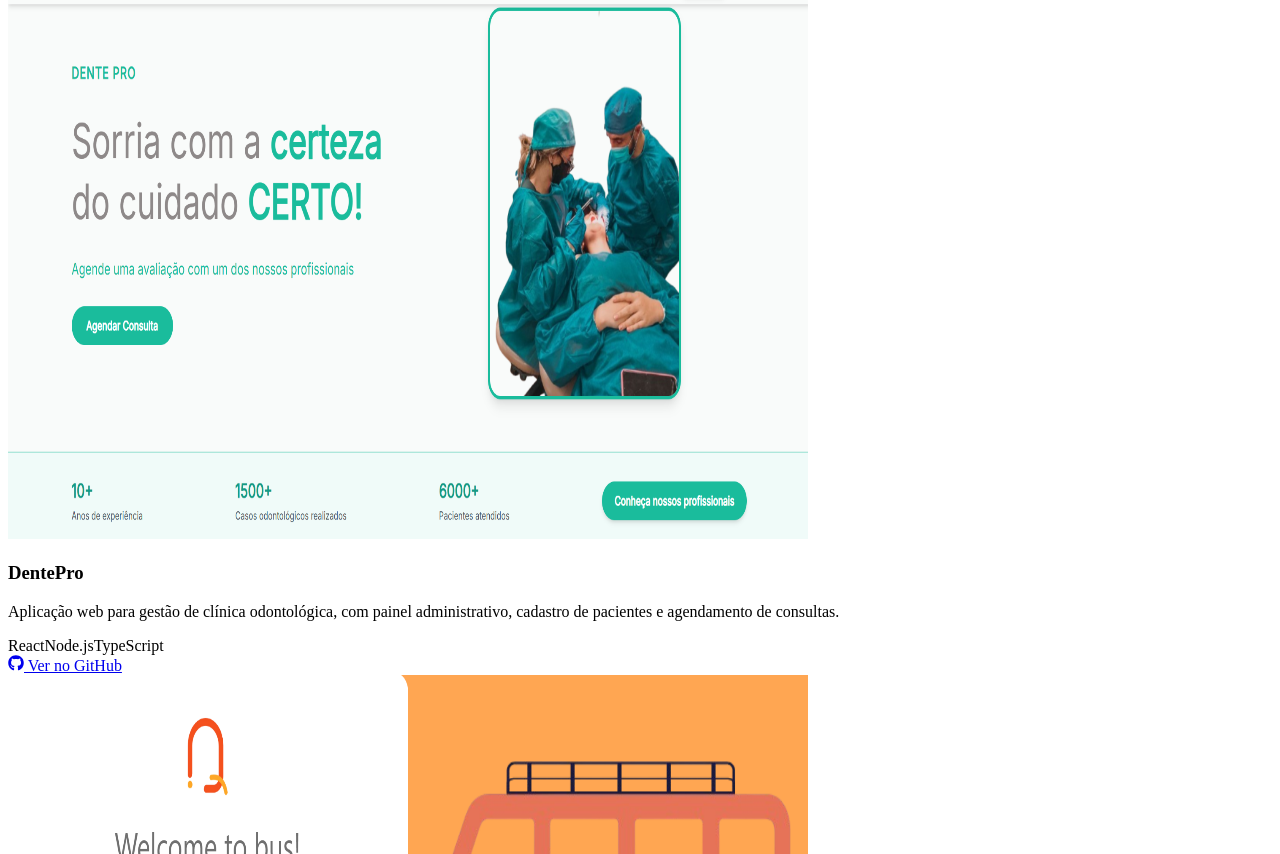
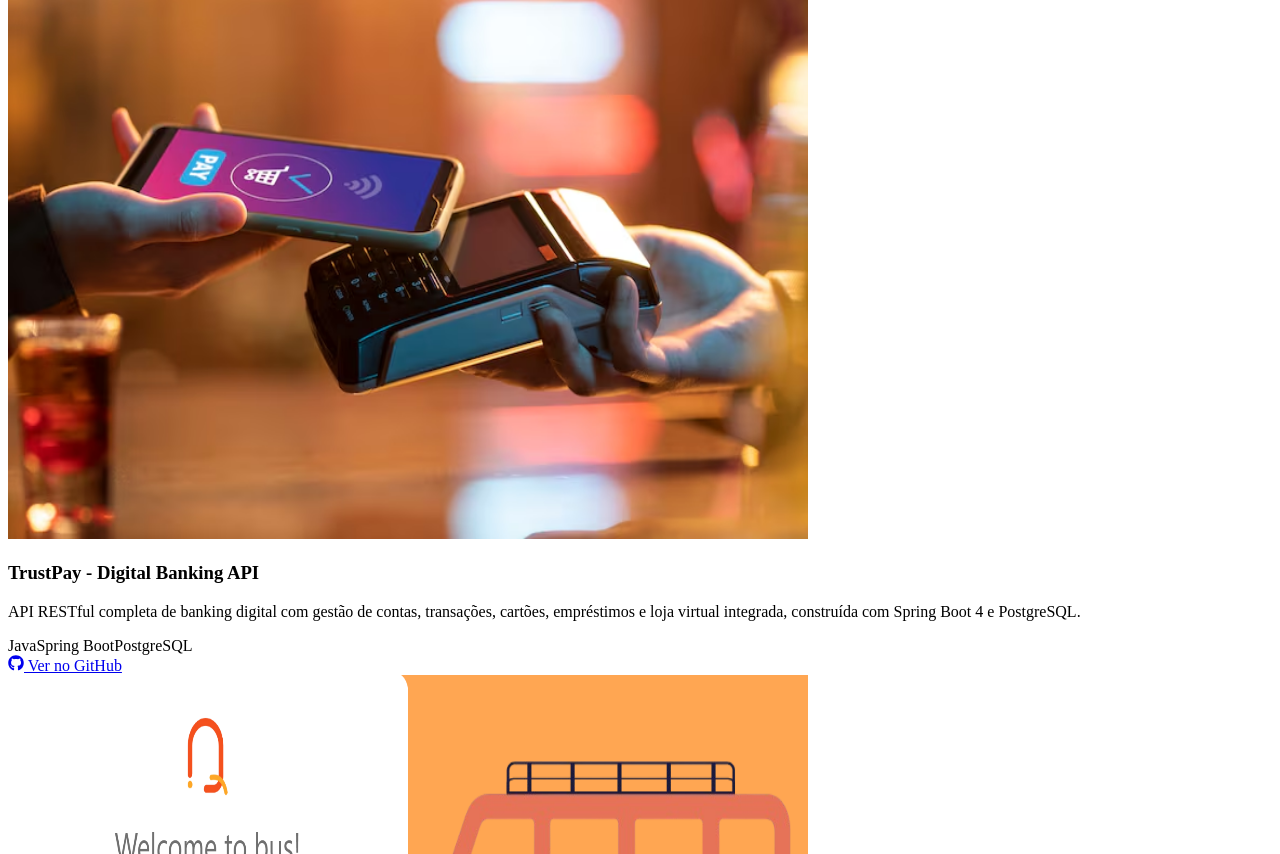
Before and after one commit to MiguelFazioAssuncao/portfolio, a Next.js app: page /Projects in a window 1280 px wide. Shown: the part 863-1717 px from the top of the page. Built offline with nearby package versions, Linux system fonts and the light colour scheme.

Commit message:
added new project

```diff
--- a/src/pages/Projects.tsx
+++ b/src/pages/Projects.tsx
@@ -4,14 +4,10 @@ import { motion } from "framer-motion";
 import { FaGithub } from "react-icons/fa";
 import Image from "next/image";
 
-import denteProImage from "@/assets/dentePro.png";
 import busAppImage from "@/assets/busApp.png";
-import melodifyImage from "@/assets/melodify.png";
-import tutoriaImage from "@/assets/tutoria.jpg";
-import onibus from "@/assets/onibus.jpg";
-import biblioteca from "@/assets/biblioteca.png";
 import cli from "@/assets/cli.png";
 import chatweb from "@/assets/chatweb.png";
+import trustpay from "@/assets/trusty.png";
 
 const projects = [
   {
@@ -23,12 +19,12 @@ const projects = [
     tech: ["TypeScript", "Java Spring Boot", "React"],
   },
   {
-    title: "DentePro",
-    image: denteProImage,
+    title: "TrustPay - Digital Banking API",
+    image: trustpay,
     description:
-      "Aplicação web para gestão de clínica odontológica, com painel administrativo, cadastro de pacientes e agendamento de consultas.",
-    repo: "https://github.com/MiguelFazioAssuncao/dente-pro",
-    tech: ["React", "Node.js", "TypeScript"],
+      "API RESTful completa de banking digital com gestão de contas, transações, cartões, empréstimos e loja virtual integrada, construída com Spring Boot 4 e PostgreSQL.",
+    repo: "https://github.com/MiguelFazioAssuncao/trustpay",
+    tech: ["Java", "Spring Boot", "PostgreSQL"],
   },
   {
     title: "Bus App",
```
Also changed, not shown: src/assets/trusty.png (added).
